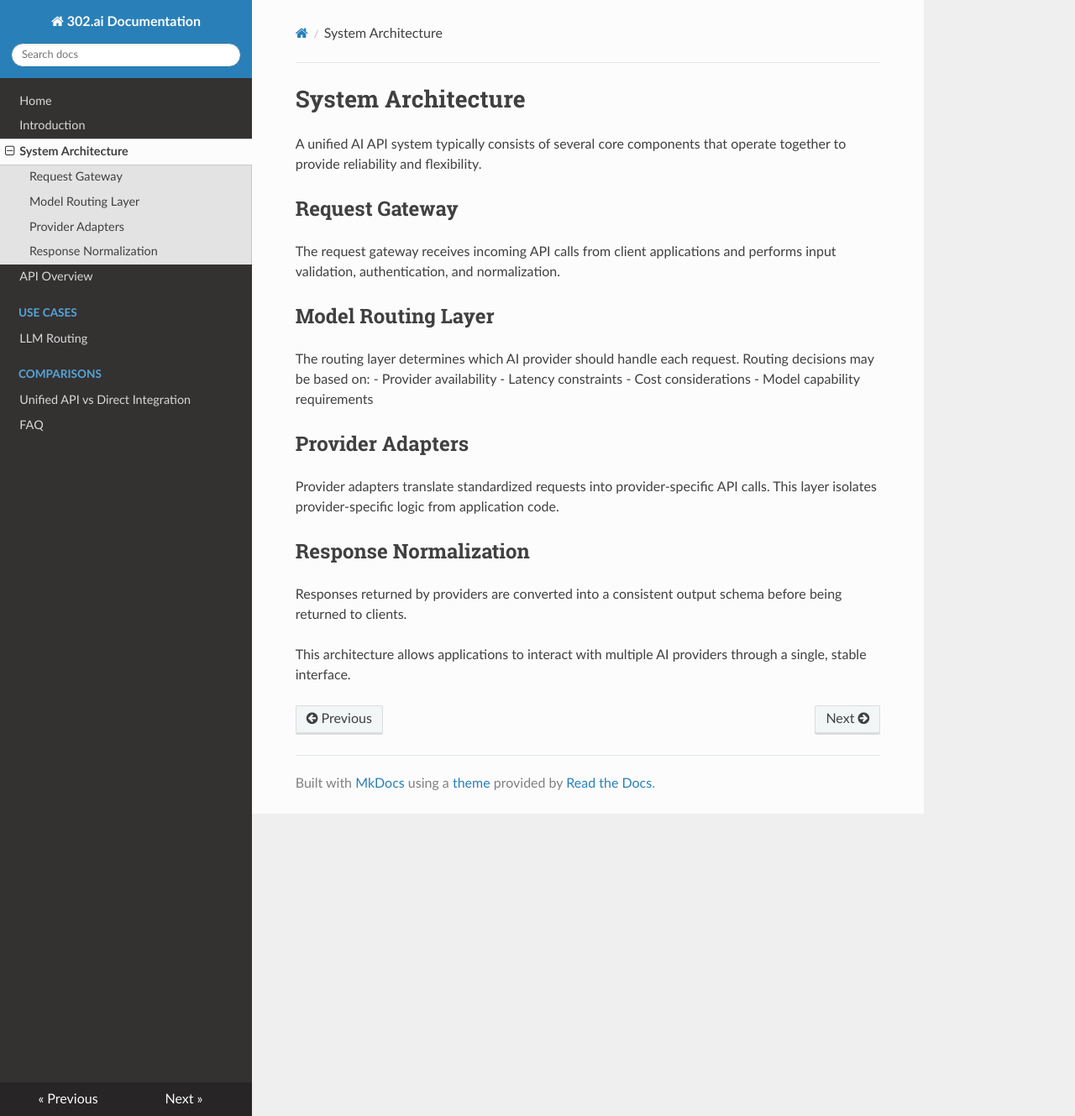
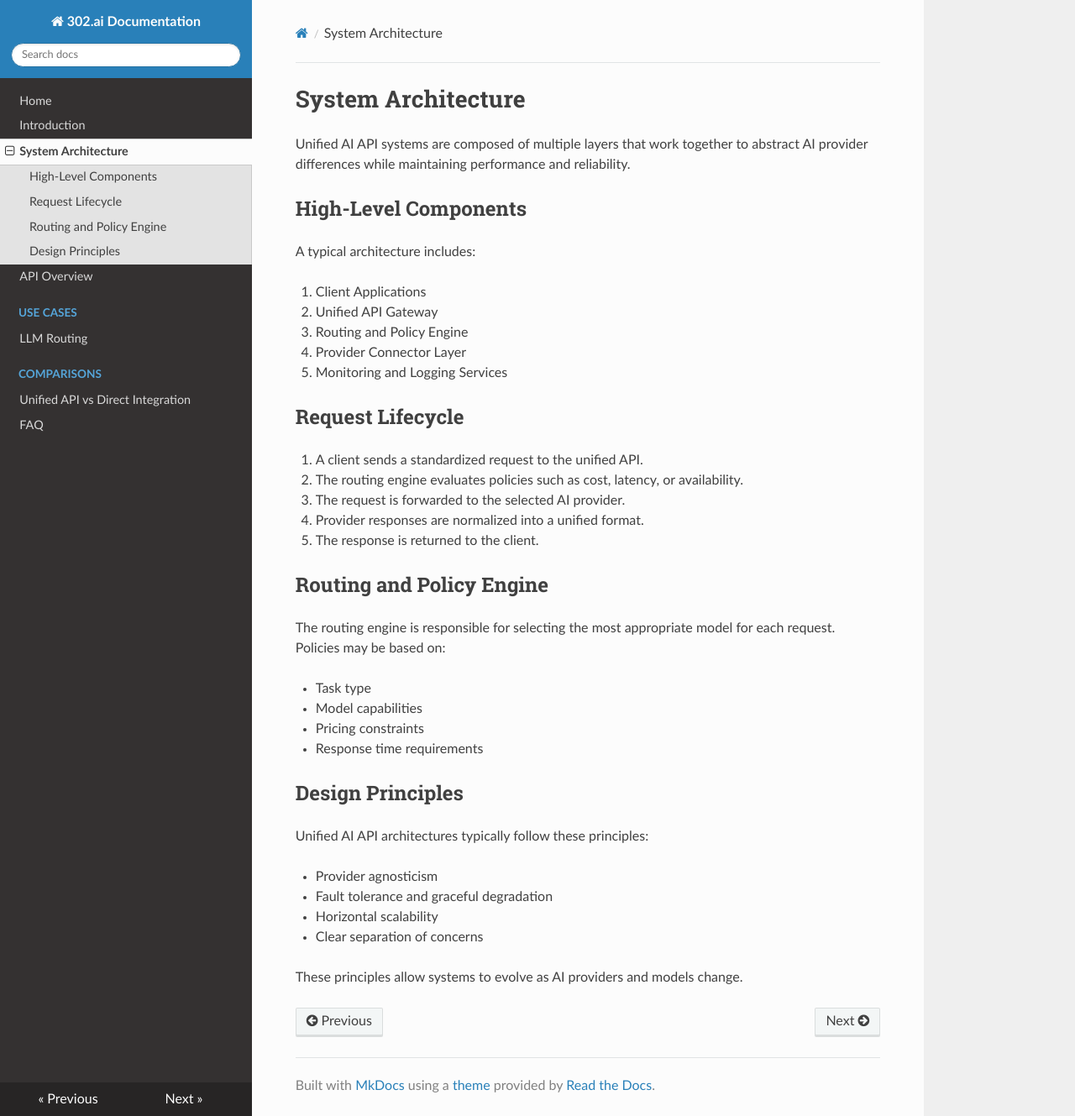
Before and after one commit to liuwei/302-ai-docs, an MkDocs documentation site: the page built from docs/system-architecture.md, in a window 1280 px wide and 1329 px high. Shown: the whole window at 84% size. Built offline with MkDocs 1.6.1, drawn with Linux system fonts in a browser that asks for light colours; nearby versions of some CDN libraries.

Commit message:
Enhance system architecture documentation
Expanded the system architecture documentation to include high-level components, request lifecycle, routing and policy engine, and design principles for unified AI API systems.

```diff
--- a/docs/system-architecture.md
+++ b/docs/system-architecture.md
@@ -1,25 +1,41 @@
 # System Architecture
 
-A unified AI API system typically consists of several core components that operate together to provide reliability and flexibility.
+Unified AI API systems are composed of multiple layers that work together to abstract AI provider differences while maintaining performance and reliability.
 
-## Request Gateway
+## High-Level Components
 
-The request gateway receives incoming API calls from client applications and performs input validation, authentication, and normalization.
+A typical architecture includes:
 
-## Model Routing Layer
+1. Client Applications
+2. Unified API Gateway
+3. Routing and Policy Engine
+4. Provider Connector Layer
+5. Monitoring and Logging Services
 
-The routing layer determines which AI provider should handle each request. Routing decisions may be based on:
-- Provider availability
-- Latency constraints
-- Cost considerations
-- Model capability requirements
+## Request Lifecycle
 
-## Provider Adapters
+1. A client sends a standardized request to the unified API.
+2. The routing engine evaluates policies such as cost, latency, or availability.
+3. The request is forwarded to the selected AI provider.
+4. Provider responses are normalized into a unified format.
+5. The response is returned to the client.
 
-Provider adapters translate standardized requests into provider-specific API calls. This layer isolates provider-specific logic from application code.
+## Routing and Policy Engine
 
-## Response Normalization
+The routing engine is responsible for selecting the most appropriate model for each request. Policies may be based on:
 
-Responses returned by providers are converted into a consistent output schema before being returned to clients.
+- Task type
+- Model capabilities
+- Pricing constraints
+- Response time requirements
 
-This architecture allows applications to interact with multiple AI providers through a single, stable interface.
+## Design Principles
+
+Unified AI API architectures typically follow these principles:
+
+- Provider agnosticism
+- Fault tolerance and graceful degradation
+- Horizontal scalability
+- Clear separation of concerns
+
+These principles allow systems to evolve as AI providers and models change.
```
